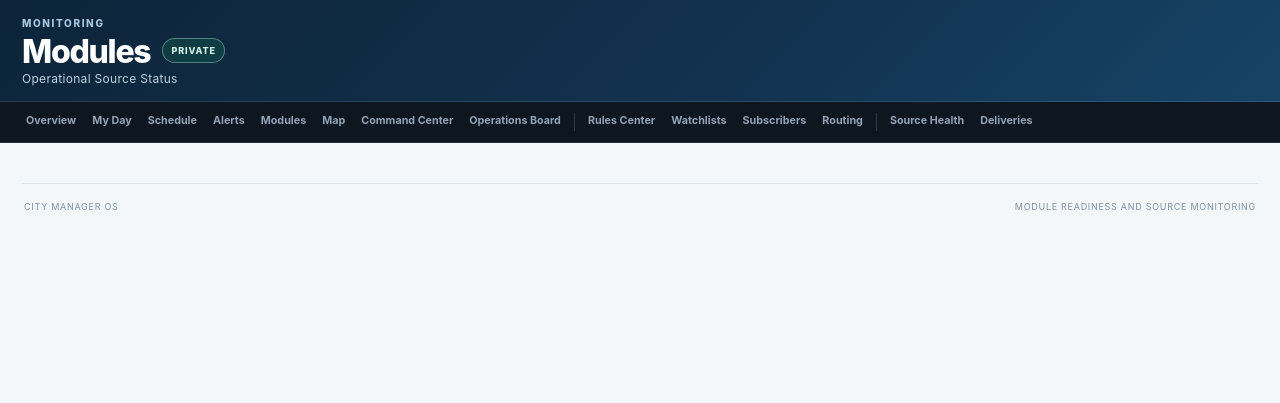
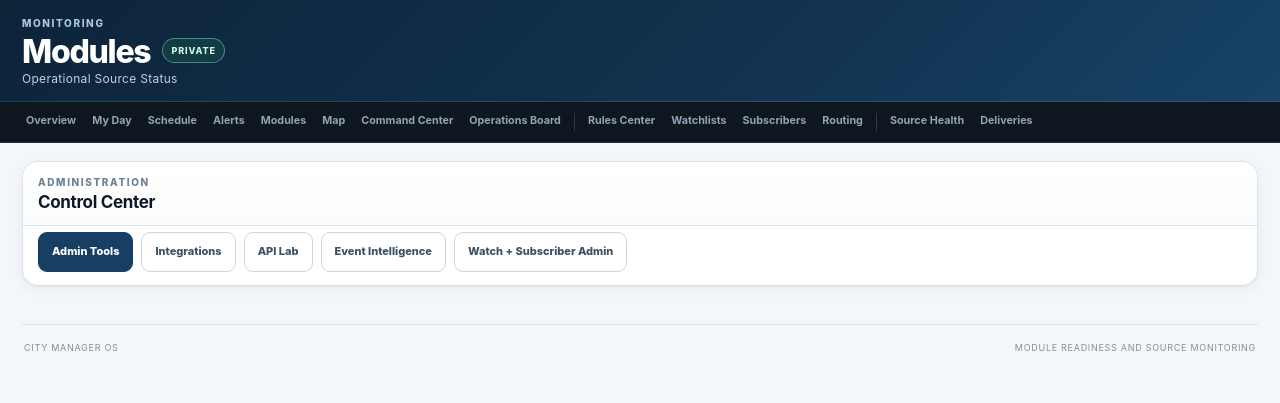
Before and after one commit to gioahmad/city-manager-os, a FastAPI app: template dashboard/templates/modules.html in a window 1280 px wide. Shown: the top 403 px of the page. Run offline with FastAPI, Linux system fonts and the light colour scheme; the template is opened without the code that fills it, so the values that code supplies are empty; parts of the project's set-up code (start-up, migrations or seed data) failed here and were passed over; some libraries are stand-ins or nearby versions.

Commit message:
ui: link modules to new control center

```diff
--- a/dashboard/templates/modules.html
+++ b/dashboard/templates/modules.html
@@ -4,6 +4,16 @@
 <header class="topbar"><div class="brand"><div class="eyebrow">MONITORING</div><div class="brand-row"><h1>Modules</h1><span class="private-badge">PRIVATE</span></div><div class="tagline">Operational Source Status</div></div></header>
 {% include "nav.html" %}
 <main>
+  <section class="panel" style="margin-bottom:16px">
+    <div class="panel-head"><div><div class="panel-kicker">ADMINISTRATION</div><h2>Control Center</h2></div></div>
+    <div class="panel-body" style="display:flex;gap:8px;flex-wrap:wrap">
+      <a class="primary-button button-link" href="/admin-tools">Admin Tools</a>
+      <a class="secondary-button button-link" href="/integrations">Integrations</a>
+      <a class="secondary-button button-link" href="/api-lab">API Lab</a>
+      <a class="secondary-button button-link" href="/event-intelligence">Event Intelligence</a>
+      <a class="secondary-button button-link" href="/alert-admin">Watch + Subscriber Admin</a>
+    </div>
+  </section>
   <section class="module-grid">
     {% for m in modules %}
     <article class="panel module-card">
@@ -13,6 +23,8 @@
         <div class="module-stats"><div><span>Active Alerts</span><strong>{{ m.active_alerts or 0 }}</strong></div><div><span>Total Alerts</span><strong>{{ m.total_alerts or 0 }}</strong></div></div>
         <dl class="detail-list"><div><dt>Last Success</dt><dd>{{ m.last_success_at.strftime('%m/%d/%Y %H:%M') if m.last_success_at else 'Not reported' }}</dd></div><div><dt>Last Event</dt><dd>{{ m.last_event_at.strftime('%m/%d/%Y %H:%M') if m.last_event_at else 'No event recorded' }}</dd></div>{% if m.last_error %}<div><dt>Last Error</dt><dd class="error-text">{{ m.last_error }}</dd></div>{% endif %}</dl>
         {% if m.key == 'PSEG' %}<a class="secondary-button button-link" href="/alerts?source=PSEG&state=all">View PSEG alerts</a>{% endif %}
+        {% if m.key == 'EVENTS' %}<a class="secondary-button button-link" href="/event-intelligence">Open Event Intelligence</a>{% endif %}
+        {% if m.key == 'TRANSIT' %}<a class="secondary-button button-link" href="/integrations?q=TRANSIT">Manage Transit Integrations</a>{% endif %}
       </div>
     </article>
     {% endfor %}
```
